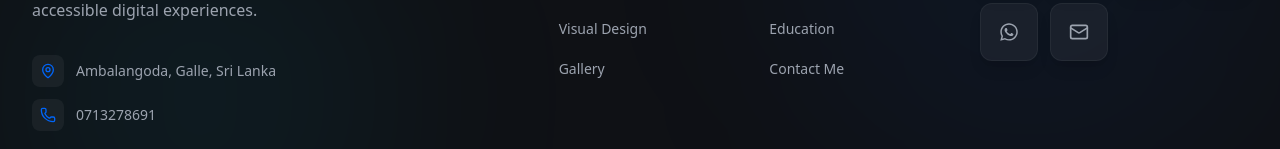
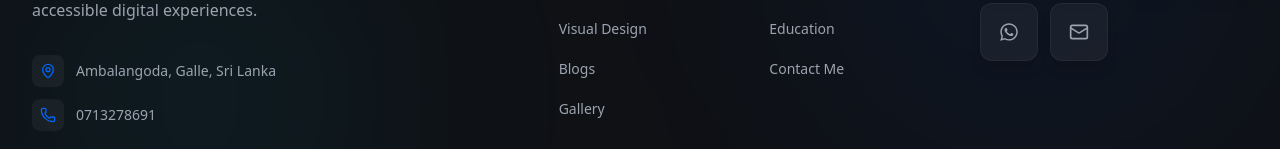
Before and after one commit to lakaThabrew/my-portfolio, a React (Create React App) app: page / in a window 1280 px wide. Shown: the part 1000-1149 px from the top of the page. Built offline with nearby package versions, Linux system fonts and the light colour scheme.

Commit message:
feat: add Blogs link to footer navigation

```diff
--- a/src/components/Footer.jsx
+++ b/src/components/Footer.jsx
@@ -18,6 +18,7 @@ const Footer = ({
     { id: "home", label: "Home" },
     { id: "about", label: "About" },
     { id: "designs", label: "Visual Design" },
+    { id: "blogs", label: "Blogs" },
     { id: "gallery", label: "Gallery" },
   ];
 
```
